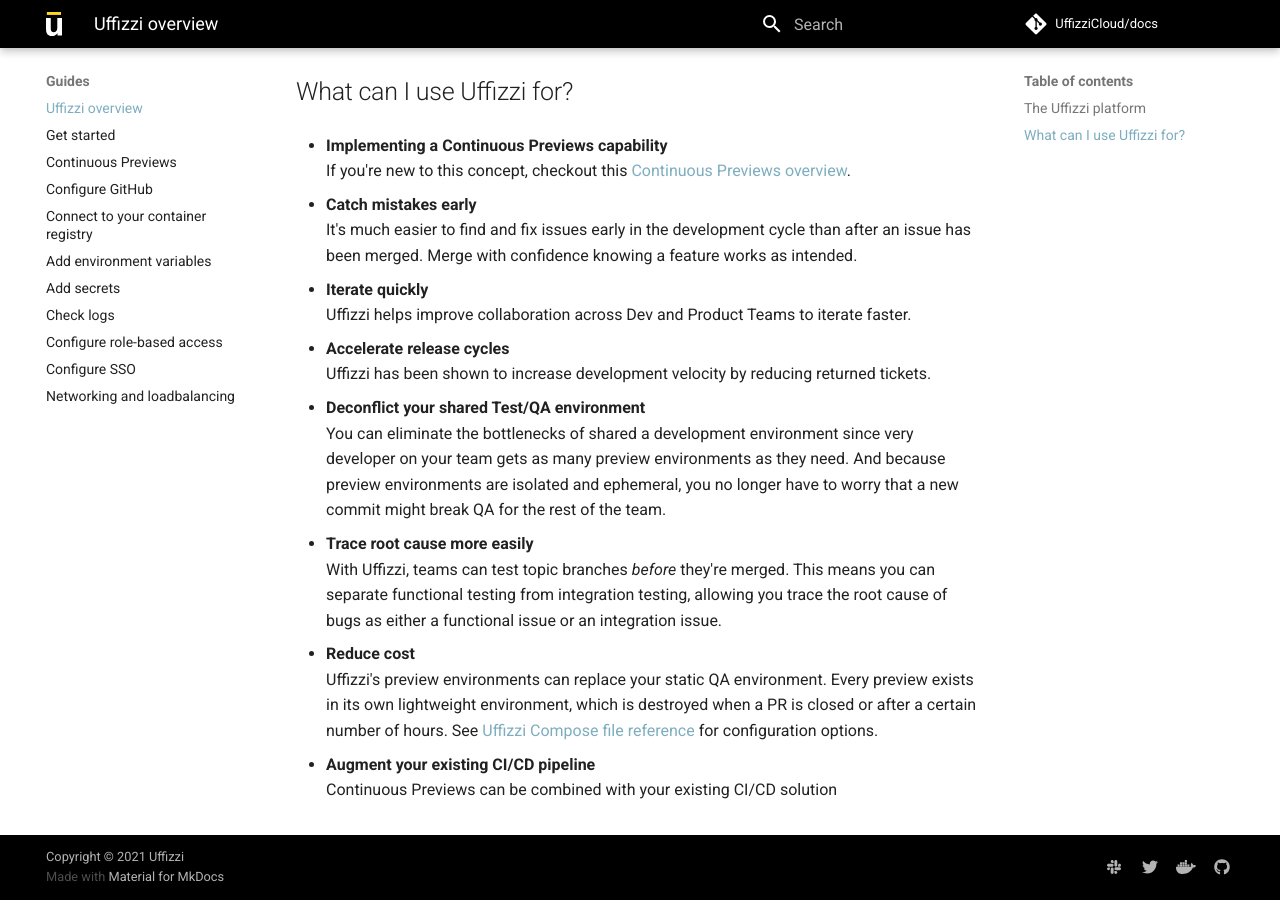
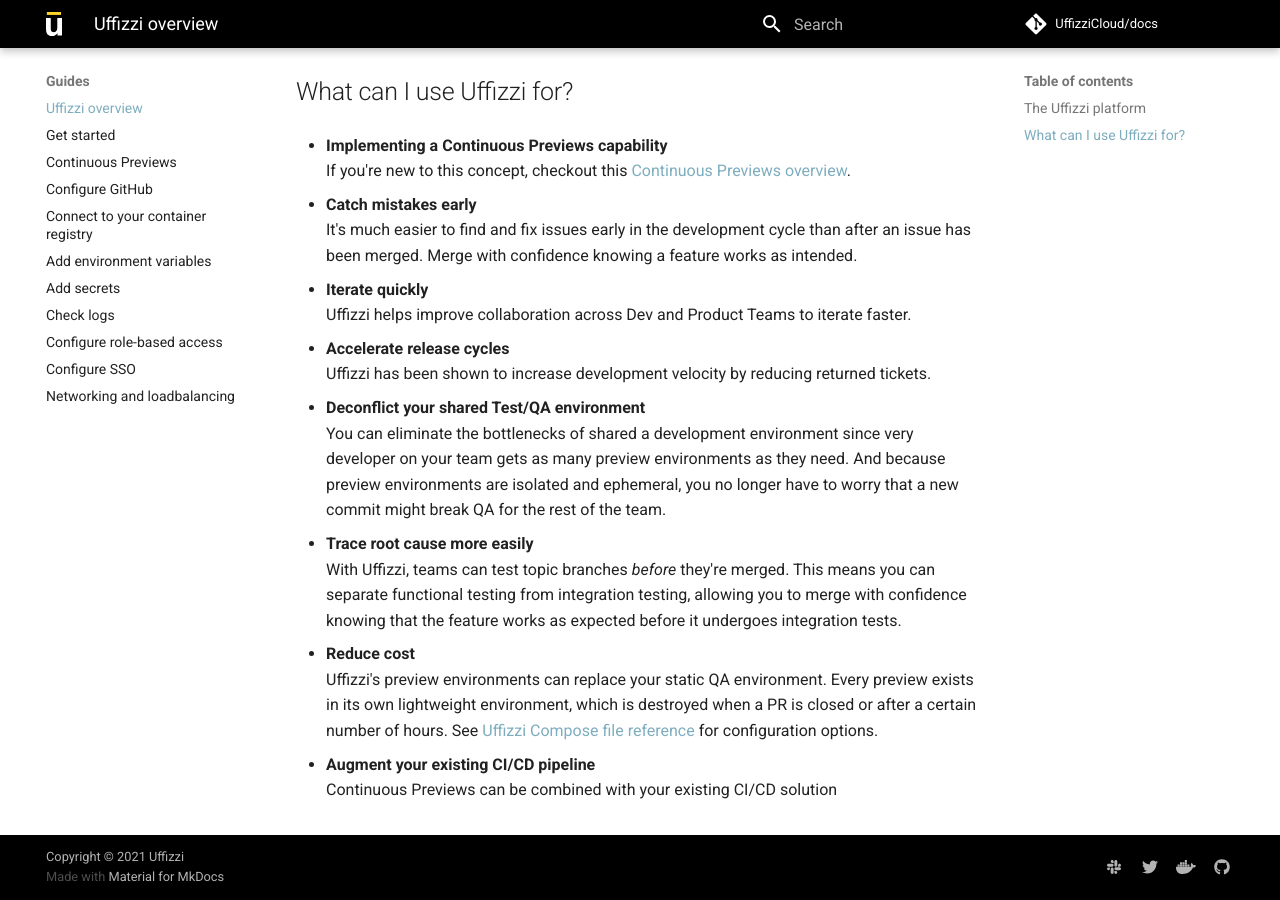
Before and after one commit to UffizziCloud/docs, an MkDocs documentation site: the page built from docs/guides/uffizzi-overview.md, in a window 1280 px wide and 900 px high, scrolled down 1176 px. Built offline with MkDocs 1.6.1 and Material for MkDocs 9.7.7, drawn with Linux system fonts in a browser that asks for light colours; comment, search, counter and statistics services are not loaded.

Commit message:
Update uffizzi-overview.md

```diff
--- a/docs/guides/uffizzi-overview.md
+++ b/docs/guides/uffizzi-overview.md
@@ -32,7 +32,7 @@
 You can eliminate the bottlenecks of shared a development environment since very developer on your team gets as many preview environments as they need. And because preview environments are isolated and ephemeral, you no longer have to worry that a new commit might break QA for the rest of the team.
 
 - **Trace root cause more easily**
-With Uffizzi, teams can test topic branches *before* they're merged. This means you can separate functional testing from integration testing, allowing you trace the root cause of bugs as either a functional issue or an integration issue.
+With Uffizzi, teams can test topic branches *before* they're merged. This means you can separate functional testing from integration testing, allowing you to merge with confidence knowing that the feature works as expected before it undergoes integration tests.
 
 - **Reduce cost**
 Uffizzi's preview environments can replace your static QA environment. Every preview exists in its own lightweight environment, which is destroyed when a PR is closed or after a certain number of hours. See [Uffizzi Compose file reference](references/compose-spec.md) for configuration options.
```
